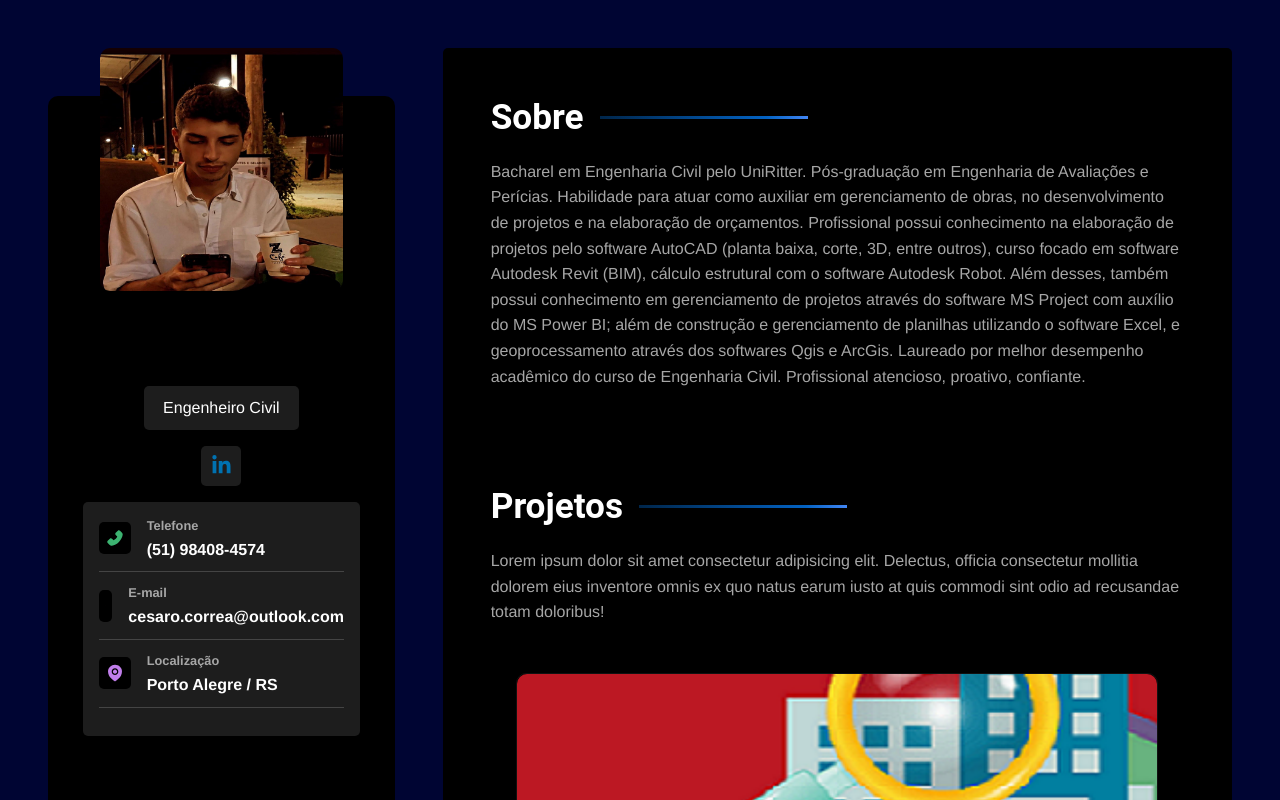
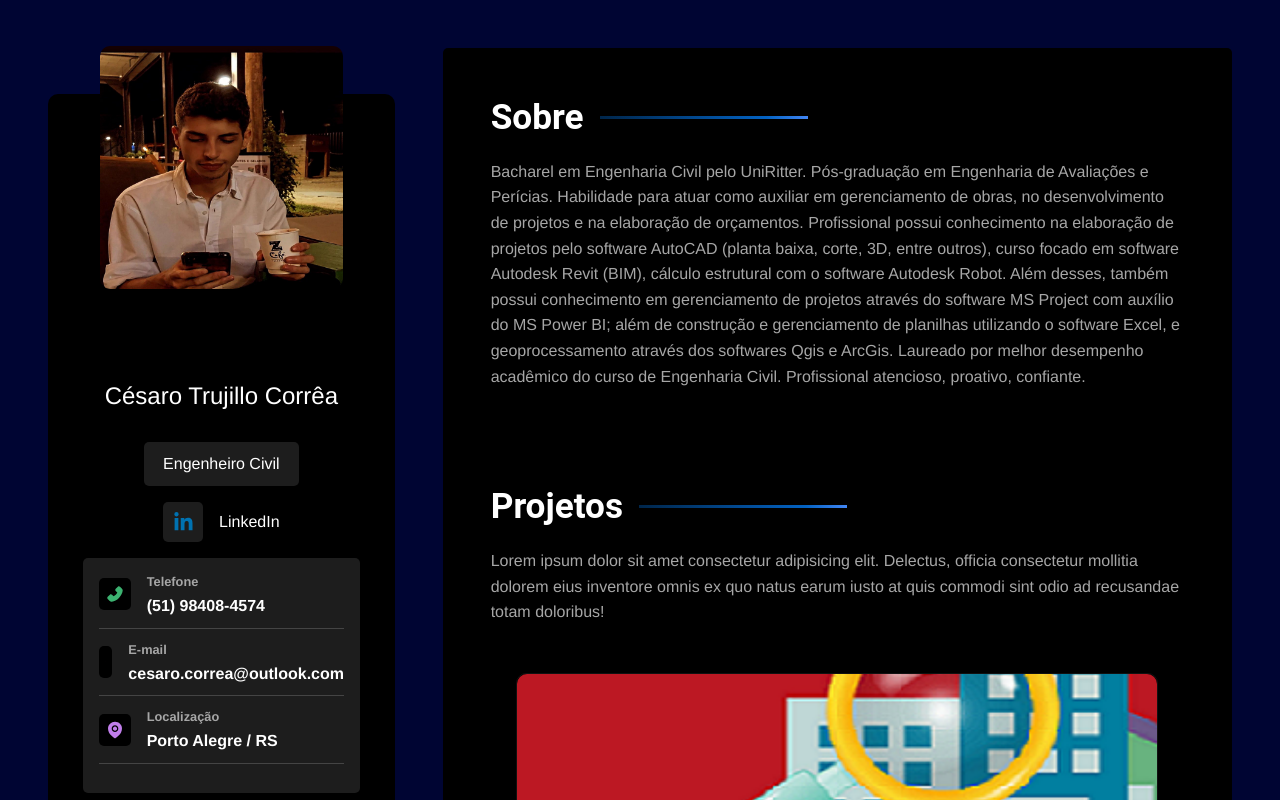
Before and after one commit to DiogoGoularttt/Portfolio, a React (Vite) app: page / in a window 1280 px wide. Shown: the top 800 px of the page. Built offline with nearby package versions, Linux system fonts and the light colour scheme.

Commit message:
:wrench: Add changes to the side bar

```diff
--- a/src/components/Sidebar.jsx
+++ b/src/components/Sidebar.jsx
@@ -10,7 +10,7 @@ const Sidebar = () => {
     return (
         <aside id="sidebar">
             <img src={Avatar} alt='Césaro Trujillo Corrêa'></img>
-            <p className="complete-name">Césaro Trujillo Corrêa</p>
+            <p className='complete-name'>Césaro Trujillo Corrêa</p>
             <p className="title">Engenheiro Civil</p>
             <SocialNetworks/>
             <InformationContainer/>
--- a/src/components/SocialNetworks.jsx
+++ b/src/components/SocialNetworks.jsx
@@ -10,9 +10,11 @@ const SocialNetworks = () => {
     return (
         <section id='social-networks'>
             {socialNetworks.map((network) => (
-                <a href="https://www.linkedin.com/in/c%C3%A9saro-trujillo-corr%C3%AAa-779117160/" className='social-btn' id={network.name} key={network.name} target="_blank">
+                <><a href="https://www.linkedin.com/in/c%C3%A9saro-trujillo-corr%C3%AAa-779117160/" className='social-btn' id={network.name} key={network.name} target="_blank">
                     {network.icon}
-                </a>
+                </a><a href="https://www.linkedin.com/in/c%C3%A9saro-trujillo-corr%C3%AAa-779117160/" style={{ color: 'white', background: 'none', textDecoration: 'none', }} target="_blank">
+                        LinkedIn
+                    </a></>
 
             ))}
         </section>
--- a/src/styles/components/sidebar.sass
+++ b/src/styles/components/sidebar.sass
@@ -11,7 +11,8 @@
     text-align: center
     position: relative
     padding: 3rem 0
-    margin-top: 3rem
+    margin-top: 2.9rem
+    height: 47rem
 
     img
         max-width: 70%
@@ -19,11 +20,16 @@
         position: absolute
         top: -3rem
 
+    .complete-name
+        margin-top: 15rem
+        color: variables.$text-color
+        margin-bottom: 2rem
+        font-size: 1.5rem
+
     .title
         color: variables.$text-color
         background-color: variables.$bg-color-secundary
         border-radius: variables.$card-border-radius
-        margin-top: 14rem
         padding: .8rem 1.2rem
 
     .btn
```
